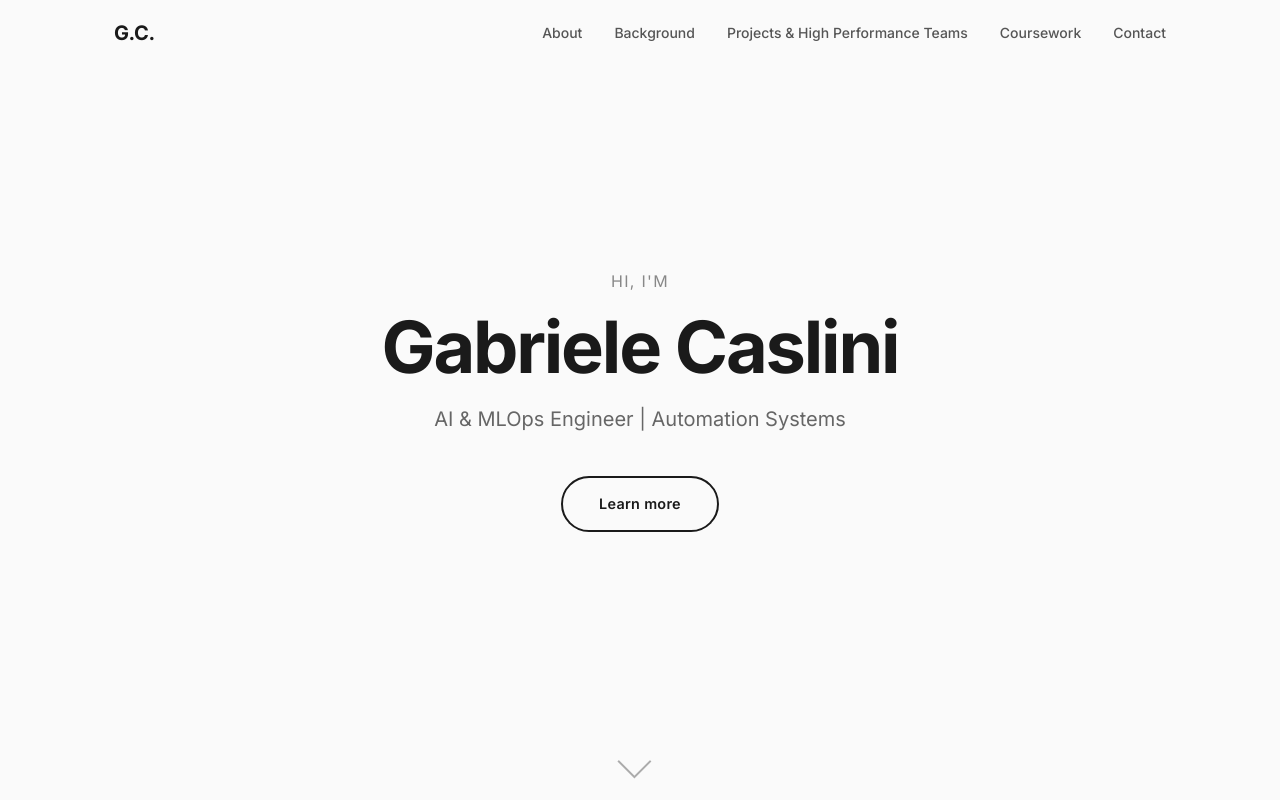
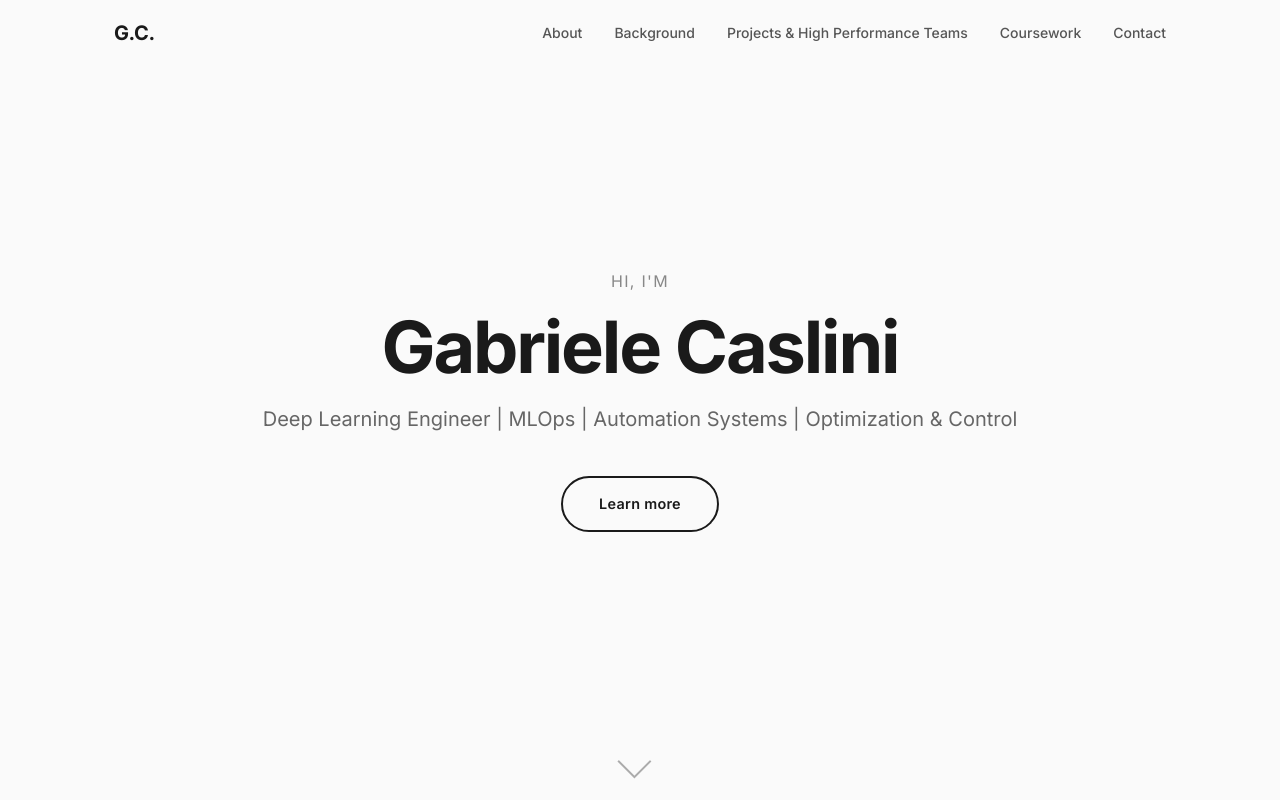
Before and after one commit to gabrielecasli/PW, a plain HTML site: page index.html in a window 1280 px wide. Shown: the top 800 px of the page. Drawn offline with nearby package versions, Linux system fonts and the light colour scheme.

```diff
--- a/index.html
+++ b/index.html
@@ -51,7 +51,7 @@
     <div class="hero__content" data-aos="fade-up" data-aos-duration="1000">
       <p class="hero__greeting">Hi, I'm</p>
       <h1 class="hero__name">Gabriele Caslini</h1>
-      <p class="hero__role">AI & MLOps Engineer | Automation Systems</p>
+      <p class="hero__role">Deep Learning Engineer | MLOps | Automation Systems | Optimization & Control</p>
       <a href="#about" class="hero__cta">Learn more</a>
     </div>
 
```
